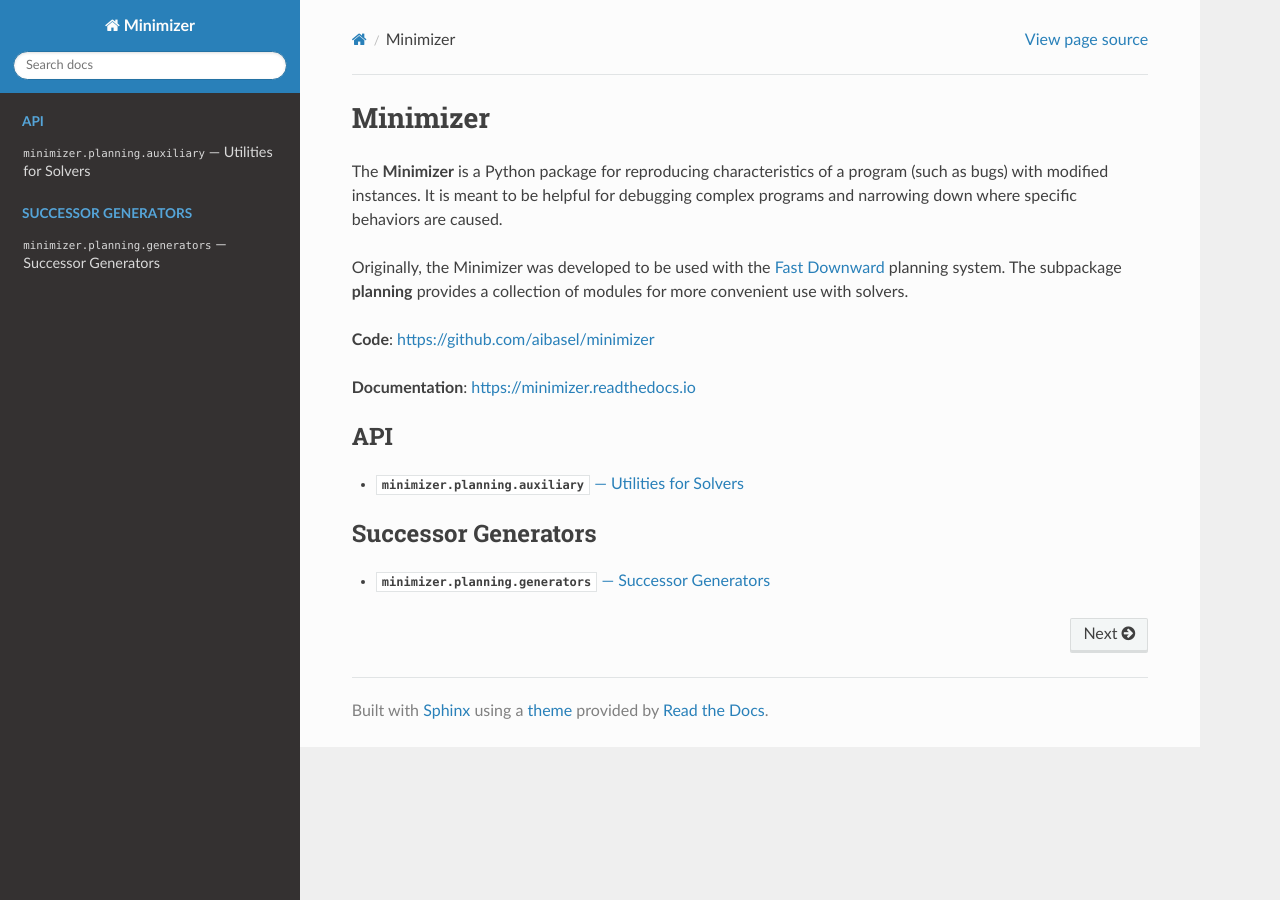
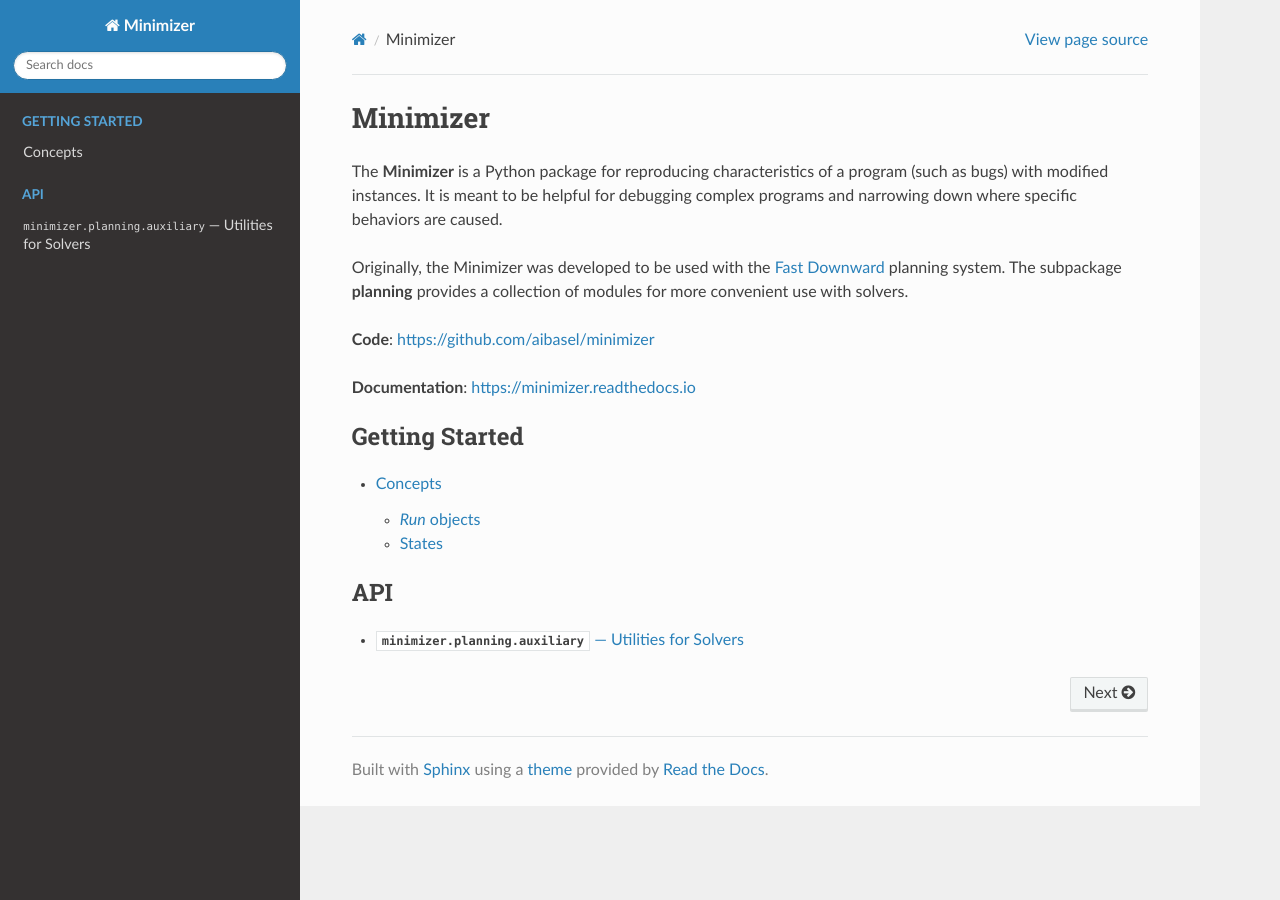
Before and after one commit to aibasel/machetli, a Sphinx documentation site: the page built from docs/index.rst, in a window 1280 px wide. Built offline with Sphinx 7.4.7 and the Read the Docs theme 2.0.0, drawn with Linux system fonts in a browser that asks for light colours.

Commit message:
[documentation] Restructure index file and start concepts page.

```diff
--- a/docs/index.rst
+++ b/docs/index.rst
@@ -1,23 +1,22 @@
 .. include:: ../README.rst
 
-..
-   .. toctree::
-      :maxdepth: 1
-      :caption: Tutorials
 
+.. toctree::
+   :caption: Getting Started
+
+   concepts
+
+
+
+.. toctree::
+   :caption: Tutorials
 ..
    local-tutorial
    grid-tutorial
-
+   more-generators
+   more-evaluators
 
 .. toctree::
-   :maxdepth: 1
    :caption: API
 
    minimizer.planning.auxiliary
-
-.. toctree::
-   :maxdepth: 1
-   :caption: Successor Generators
-
-   minimizer.planning.generators
--- a/docs/minimizer.planning.auxiliary.rst
+++ b/docs/minimizer.planning.auxiliary.rst
@@ -2,6 +2,8 @@
 :mod:`minimizer.planning.auxiliary` --- Utilities for Solvers
 =============================================================
 
+.. _auxiliary:
+
 .. automodule:: minimizer.planning.auxiliary
     :members:
     :exclude-members: generate_pddl_files, generate_sas_file
```
Also changed, not shown: docs/concepts.rst (added, +58 -0 lines).
